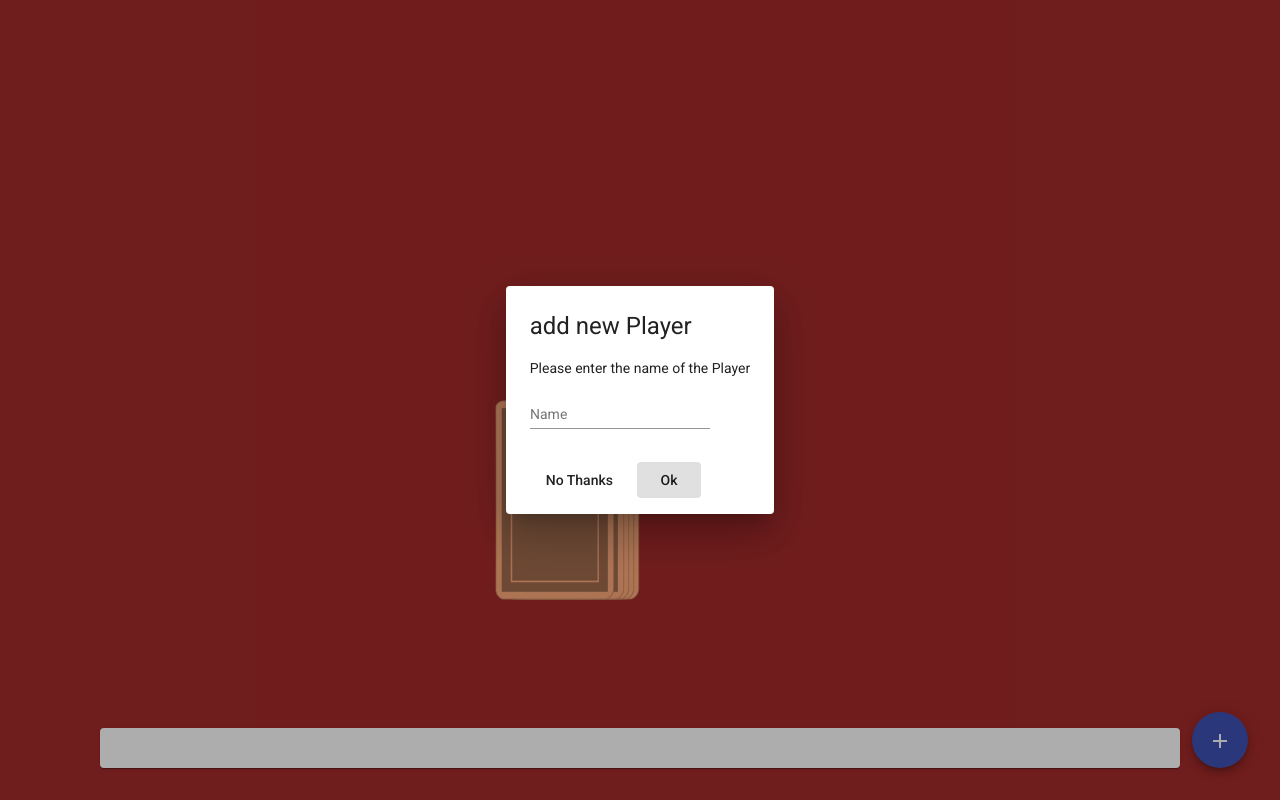
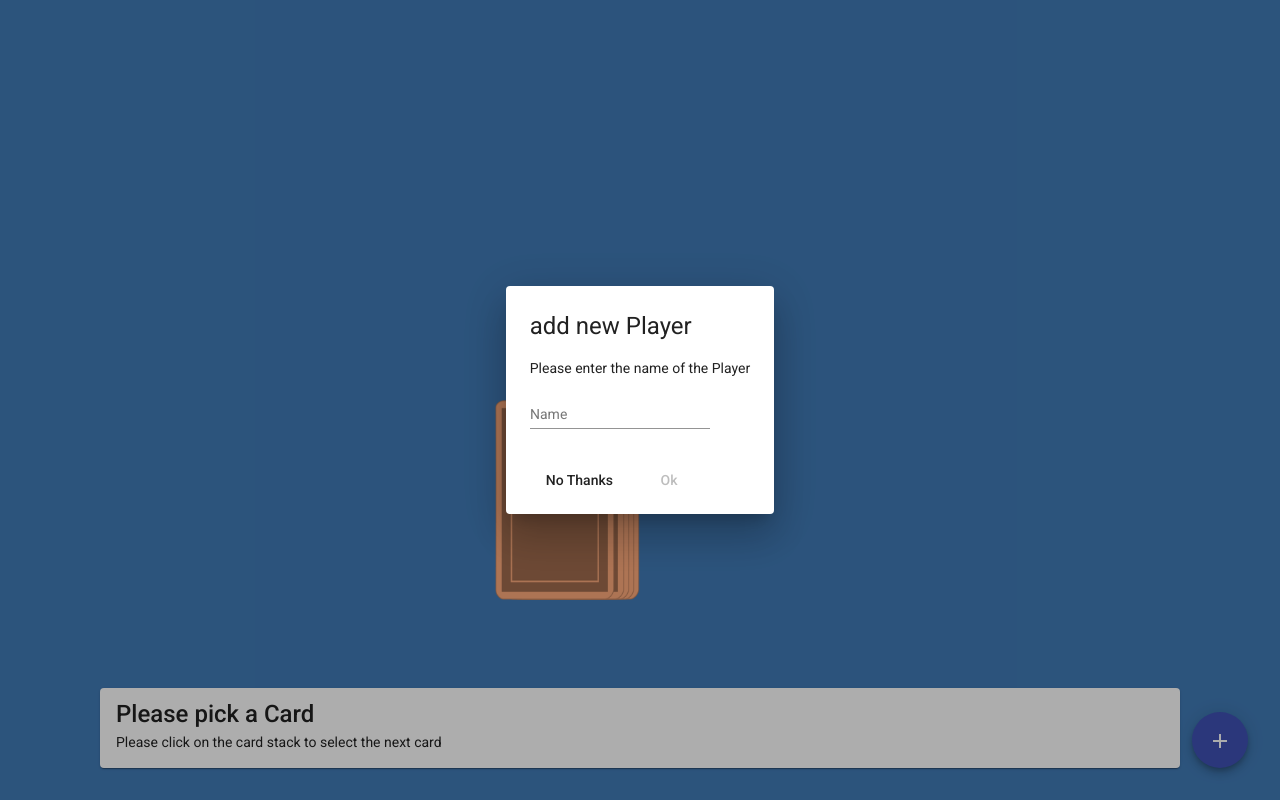
Before and after one commit to sultanoss/ringoffire, an Angular app: page /game in a window 1280 px wide. Both pictures are taken after a click on the button "add". Built offline with nearby package versions, Linux system fonts and the light colour scheme.

Commit message:
bugs fix

```diff
--- a/src/app/dialog-add-player/dialog-add-player.component.html
+++ b/src/app/dialog-add-player/dialog-add-player.component.html
@@ -8,5 +8,5 @@
 </div>
 <div mat-dialog-actions>
   <button mat-button (click)="onNoClick()">No Thanks</button>
-  <button mat-button [mat-dialog-close]="name" cdkFocusInitial>Ok</button>
+  <button mat-button [disabled]="name.length == 0" [mat-dialog-close]="name" cdkFocusInitial>Ok</button>
 </div>
--- a/src/app/dialog-add-player/dialog-add-player.component.ts
+++ b/src/app/dialog-add-player/dialog-add-player.component.ts
@@ -1,19 +1,18 @@
 import { Component, OnInit } from '@angular/core';
+import { MatDialogRef } from '@angular/material/dialog';
 
 @Component({
   selector: 'app-dialog-add-player',
   templateUrl: './dialog-add-player.component.html',
-  styleUrls: ['./dialog-add-player.component.scss']
+  styleUrls: ['./dialog-add-player.component.scss'],
 })
 export class DialogAddPlayerComponent implements OnInit {
-  name:string = '';
-  constructor() { }
+  name: string = '';
+  constructor(private dialogRef: MatDialogRef<DialogAddPlayerComponent>) {}
 
-  ngOnInit(): void {
+  ngOnInit(): void {}
+
+  onNoClick() {
+    this.dialogRef.close();
   }
-
-  onNoClick(){
-
-  }
-
 }
--- a/src/app/game-info/game-info.component.html
+++ b/src/app/game-info/game-info.component.html
@@ -1,6 +1,6 @@
 <mat-card>
-  <mat-card-title>{{ title }}</mat-card-title>
+  <mat-card-title>{{ card ? title:'Please pick a Card' }}</mat-card-title>
   <mat-card-content
-    >{{ description }}</mat-card-content
+    >{{ card ? description:'Please click on the card stack to select the next card' }}</mat-card-content
   >
 </mat-card>
--- a/src/app/game/game.component.scss
+++ b/src/app/game/game.component.scss
@@ -2,7 +2,7 @@
   height: 100vh;
   width: 100vw;
   max-width: 100%;
-  background-color: brown;
+  background-color: #417bb7;
   display: flex;
   justify-content: center;
   align-items: center;
--- a/src/app/game/game.component.ts
+++ b/src/app/game/game.component.ts
@@ -1,54 +1,50 @@
 import { Component, OnInit } from '@angular/core';
 import { Game } from 'src/models/game';
-import {MatDialog,} from '@angular/material/dialog';
+import { MatDialog } from '@angular/material/dialog';
 import { DialogAddPlayerComponent } from '../dialog-add-player/dialog-add-player.component';
-
 
 @Component({
   selector: 'app-game',
   templateUrl: './game.component.html',
-  styleUrls: ['./game.component.scss']
+  styleUrls: ['./game.component.scss'],
 })
 export class GameComponent implements OnInit {
   pickCardAnimation = false;
   currentCard: string = '';
   game: Game;
 
-  constructor(public dialog: MatDialog) { }
+  constructor(public dialog: MatDialog) {}
 
   ngOnInit(): void {
     this.newGame();
   }
 
   newGame() {
-
     this.game = new Game();
     console.log(this.game);
-
   }
 
   takeCard() {
     if (!this.pickCardAnimation) {
-
       this.currentCard = this.game.stack.pop();
       this.pickCardAnimation = true;
-      console.log(this.game);
+      this.game.currentPlayer++;
+      this.game.currentPlayer =
+        this.game.currentPlayer % this.game.players.length;
       setTimeout(() => {
         this.game.playedCards.push(this.currentCard);
         this.pickCardAnimation = false;
       }, 1000);
-
     }
-
   }
 
   openDialog(): void {
     const dialogRef = this.dialog.open(DialogAddPlayerComponent);
 
-    dialogRef.afterClosed().subscribe(name => {
-      this.game.players.push(name);
-
+    dialogRef.afterClosed().subscribe((name) => {
+      if (name && name.length > 0) {
+        this.game.players.push(name);
+      }
     });
   }
-
 }
--- a/src/models/game.ts
+++ b/src/models/game.ts
@@ -3,7 +3,7 @@
     public players: string[] = [];
     public stack: string[] = [];
     public playedCards: string[] = [];
-    currentPlayer: Number = 0;
+    currentPlayer = 0;
 
     constructor() {
 
```
